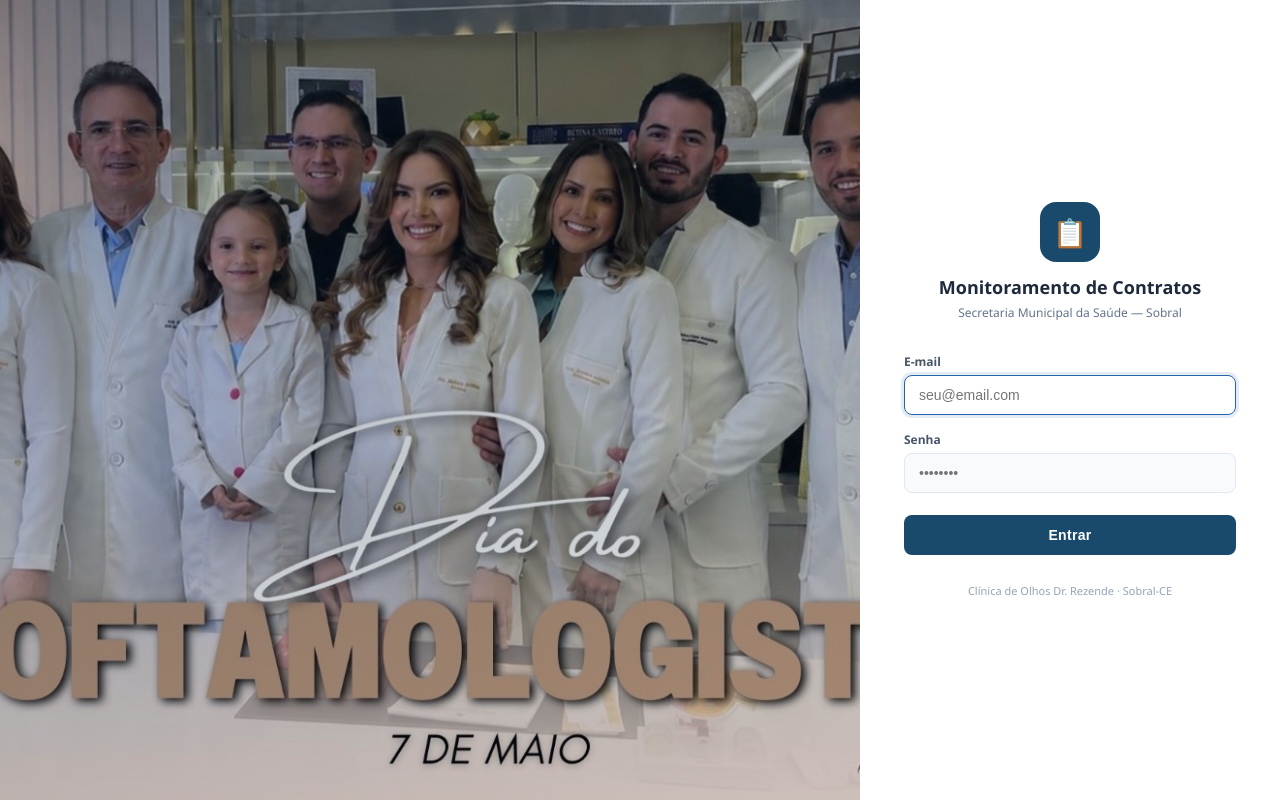
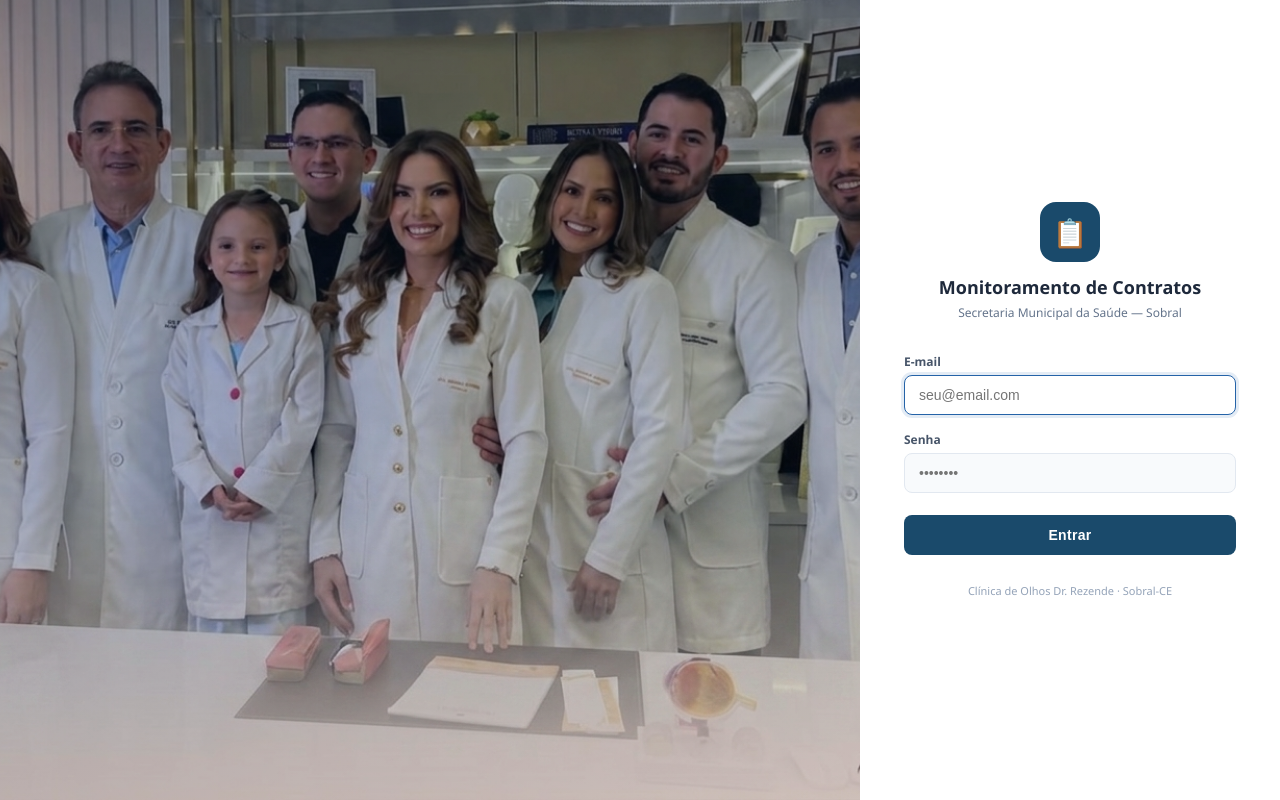
Before and after one commit to acconsultoriaemsaude2025-bit/CONTRATOS-SOBRAL, a Flask app: page /login in a window 1280 px wide. Run offline with Flask 3, Linux system fonts and the light colour scheme.

Commit message:
feat: troca imagem de fundo do login para CAPA 02

```diff
--- a/app/templates/login.html
+++ b/app/templates/login.html
@@ -14,7 +14,7 @@ body {
 /* Painel esquerdo — foto */
 .painel-foto {
   flex: 1;
-  background: url('/static/capa_login.jpg') center top / cover no-repeat;
+  background: url('/static/capa_login.jpg') center center / cover no-repeat;
   position: relative;
 }
 .painel-foto::after {
```
Also changed, not shown: app/static/capa_login.jpg.
